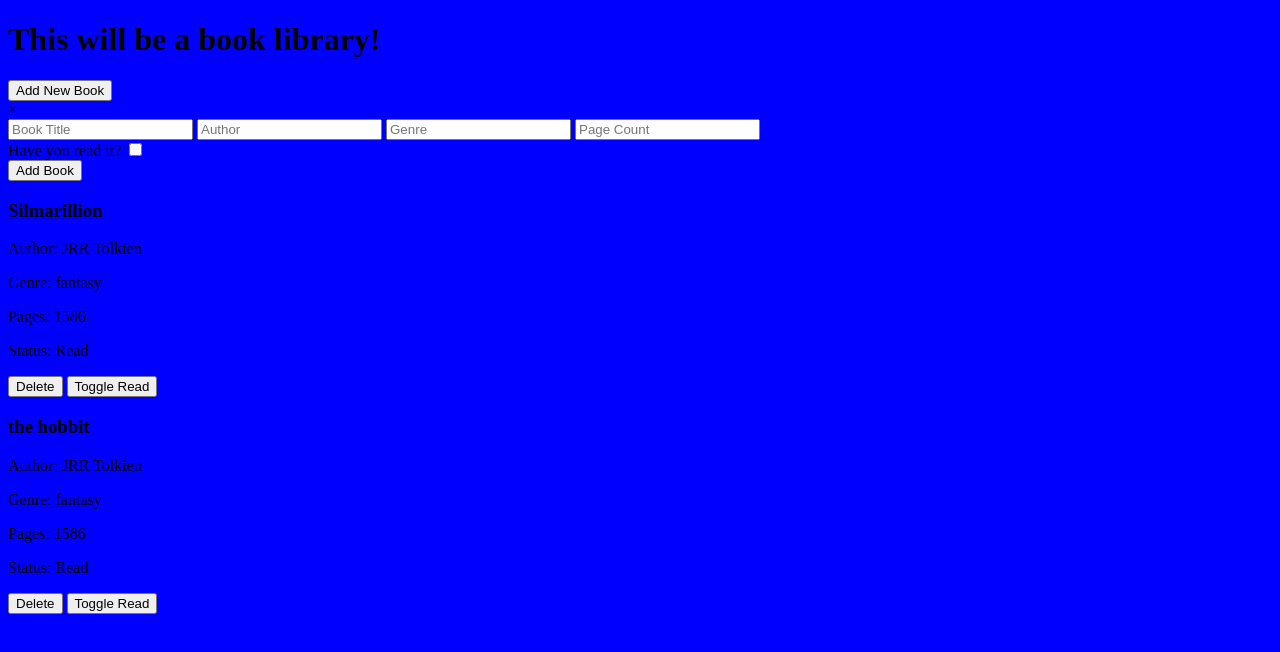
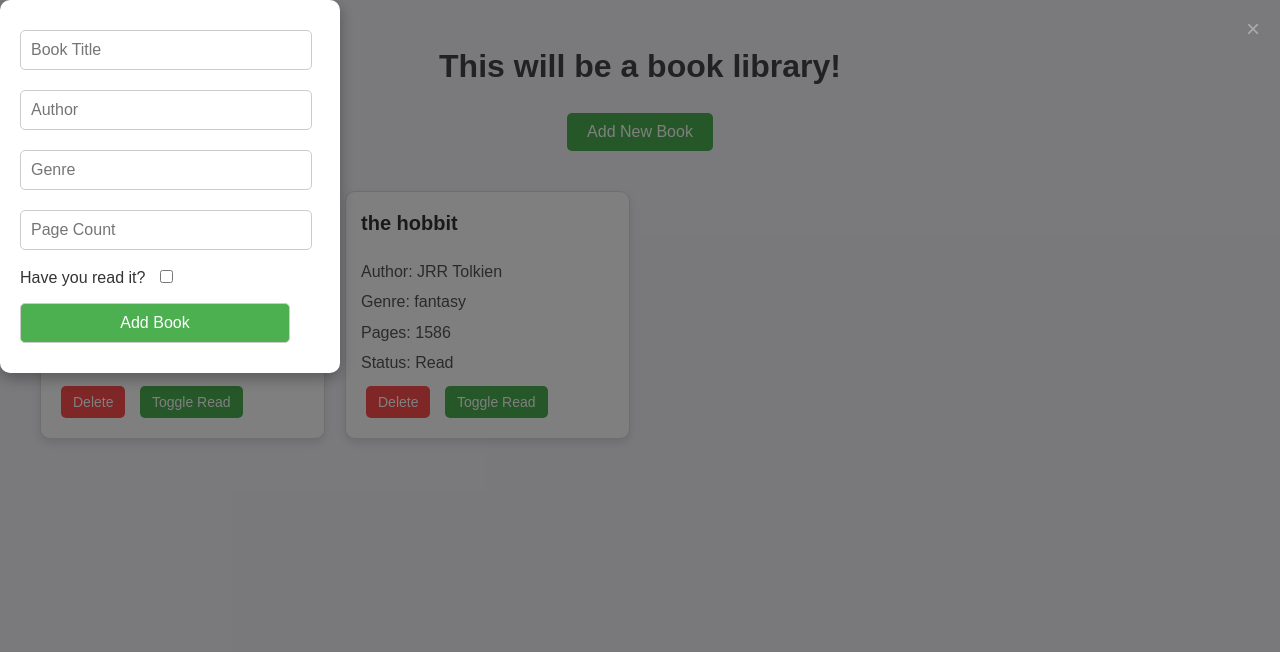
Before and after one commit to DANOverkill/book_library, a plain HTML site: page index.html in a window 1280 px wide. Both pictures are taken after a click on the button "Add New Book". Drawn offline with Linux system fonts and the light colour scheme.

Commit message:
added the basics for the stylying for the website in the CSS file

```diff
--- a/style.css
+++ b/style.css
@@ -1,7 +1,145 @@
+/* General Styles */
 body {
-    background: blue;
+    font-family: 'Arial', sans-serif;
+    background-color: #f4f4f9;
+    color: #333;
+    margin: 0;
+    padding: 20px;
+    line-height: 1.6;
 }
 
+h1 {
+    text-align: center;
+    color: #444;
+    margin-bottom: 20px;
+}
+
+/* Button Styles */
+button {
+    background-color: #4CAF50;
+    color: white;
+    border: none;
+    padding: 10px 20px;
+    border-radius: 5px;
+    cursor: pointer;
+    font-size: 16px;
+    transition: background-color 0.3s ease;
+}
+
+button:hover {
+    background-color: #45a049;
+}
+
+#addBookBtn {
+    display: block;
+    margin: 0 auto 20px;
+}
+
+/* Modal Styles */
 .modal {
-   display: none;
+    display: none;
+    position: fixed;
+    top: 0;
+    left: 0;
+    width: 100%;
+    height: 100%;
+    background-color: rgba(0, 0, 0, 0.5);
+    justify-content: center;
+    align-items: center;
 }
+
+.modal form {
+    background-color: white;
+    padding: 20px;
+    border-radius: 10px;
+    width: 300px;
+    box-shadow: 0 5px 15px rgba(0, 0, 0, 0.3);
+}
+
+.modal input,
+.modal button[type="submit"] {
+    width: 90%;
+    padding: 10px;
+    margin: 10px 0;
+    border: 1px solid #ccc;
+    border-radius: 5px;
+    font-size: 16px;
+}
+
+.modal input[type="checkbox"] {
+    width: auto;
+    margin-left: 10px;
+}
+
+.close {
+    position: absolute;
+    top: 10px;
+    right: 20px;
+    font-size: 24px;
+    cursor: pointer;
+    color: #aaa;
+}
+
+.close:hover {
+    color: #777;
+}
+
+/* Library Display Styles */
+.libraryDisplay {
+    display: grid;
+    grid-template-columns: repeat(auto-fill, minmax(250px, 1fr));
+    gap: 20px;
+    padding: 20px;
+}
+
+.bookCard {
+    background-color: white;
+    border: 1px solid #ddd;
+    border-radius: 10px;
+    padding: 15px;
+    box-shadow: 0 4px 8px rgba(0, 0, 0, 0.1);
+    transition: transform 0.3s ease, box-shadow 0.3s ease;
+}
+
+.bookCard:hover {
+    transform: translateY(-5px);
+    box-shadow: 0 6px 12px rgba(0, 0, 0, 0.2);
+}
+
+.bookCard h3 {
+    margin-top: 0;
+    color: #333;
+    font-size: 20px;
+}
+
+.bookCard p {
+    margin: 5px 0;
+    color: #555;
+}
+
+.bookCard button {
+    margin: 5px;
+    padding: 8px 12px;
+    font-size: 14px;
+    border-radius: 5px;
+    cursor: pointer;
+    transition: background-color 0.3s ease;
+}
+
+.delete-btn {
+    background-color: #ff4d4d;
+    color: white;
+}
+
+.delete-btn:hover {
+    background-color: #cc0000;
+}
+
+.toggle-read-btn {
+    background-color: #4CAF50;
+    color: white;
+}
+
+.toggle-read-btn:hover {
+    background-color: #45a049;
+}
```
